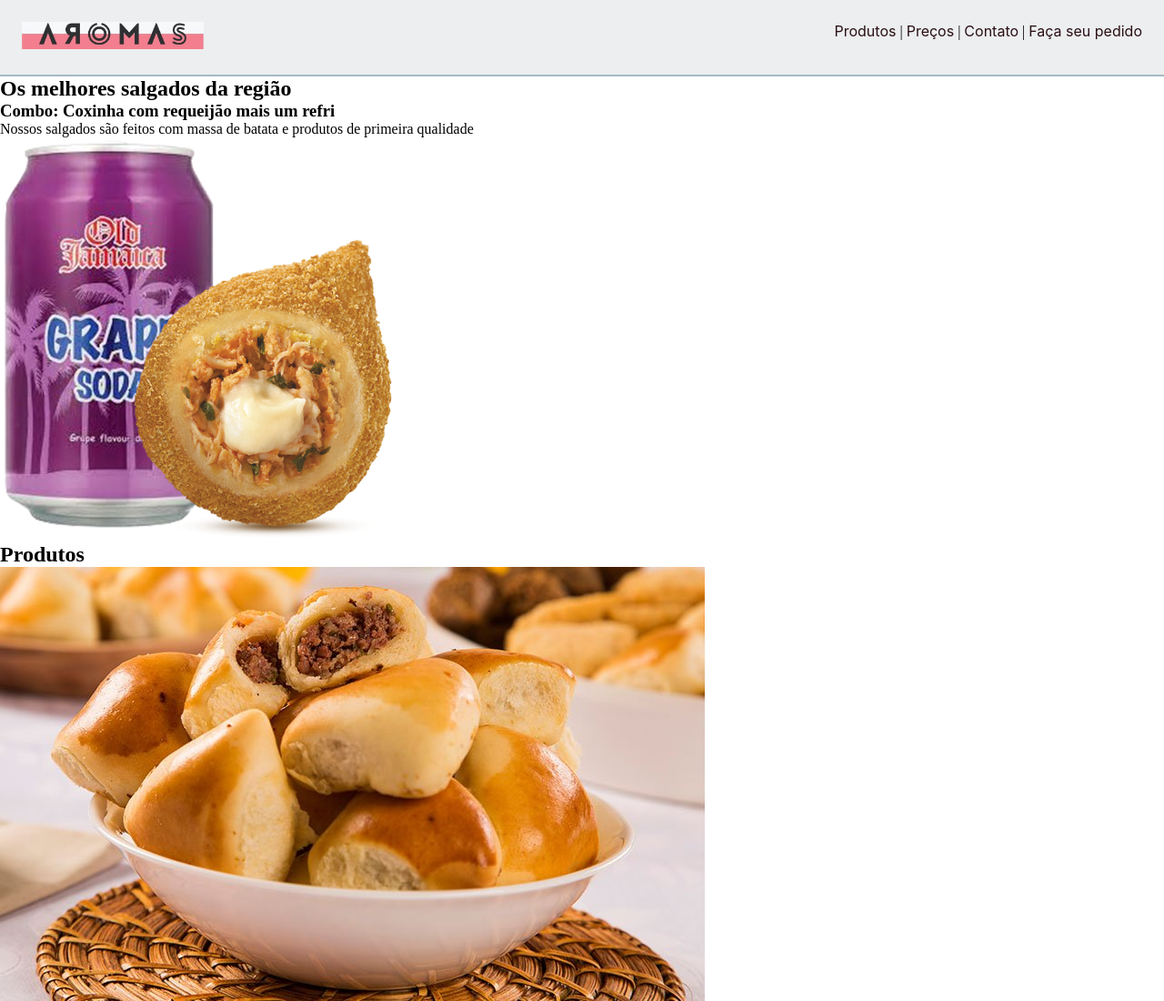
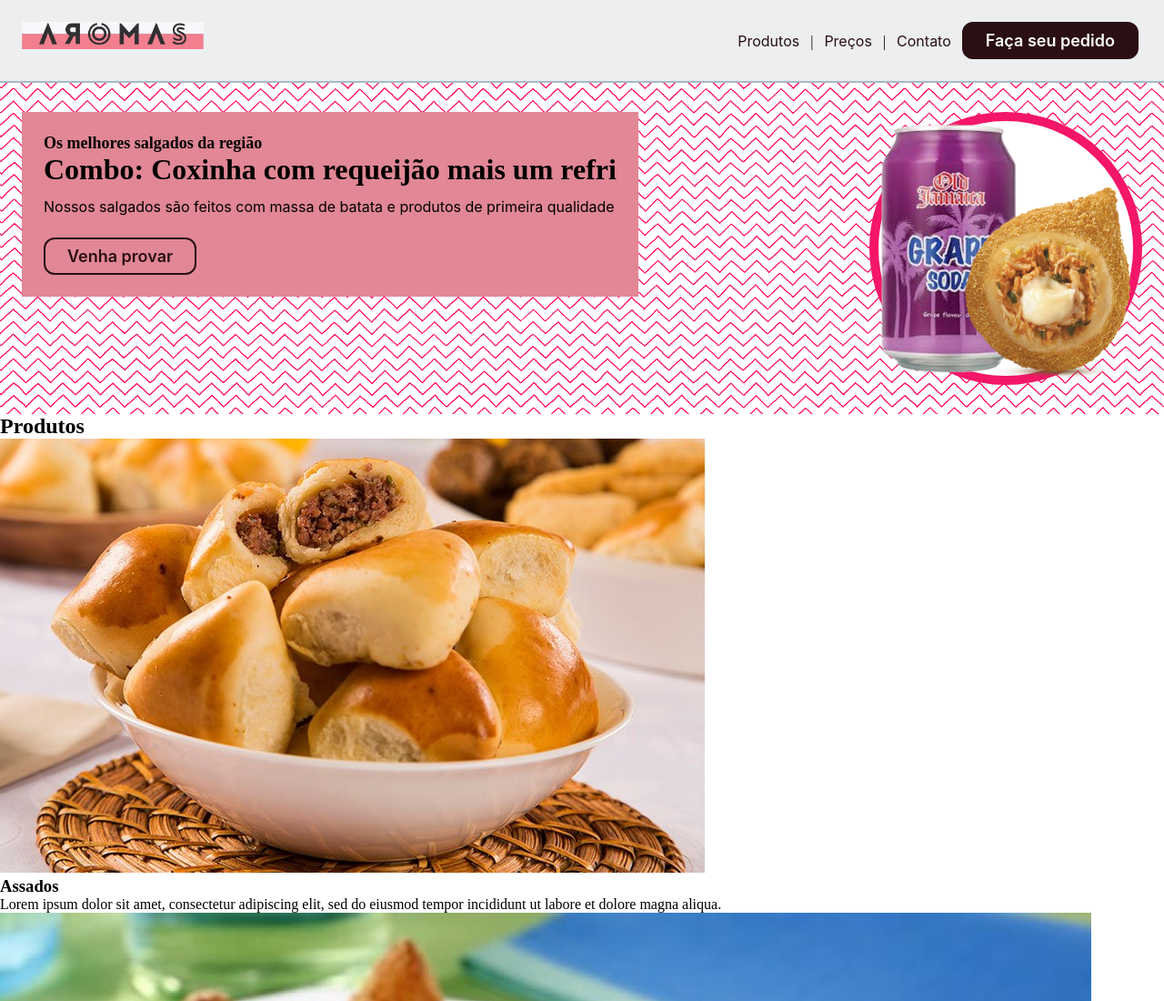
Before and after one commit to thiagokpelo/fullture-aromas-lanchonete, a plain HTML site: page original/index.html in a window 1280 px wide. Shown: the top 1100 px of the page at 91% size. Drawn offline with Linux system fonts and the light colour scheme.

Commit message:
feat(original): refactor selectors and create new styles to banner

```diff
--- a/original/index.html
+++ b/original/index.html
@@ -7,88 +7,33 @@
 
     <title>Aromas lanchonete</title>
 
-    <style>
-        * {
-            box-sizing: border-box;
-            padding: 0;
-            margin: 0;
-        }
-
-        header {
-            background-color: #eceeef;
-            border-bottom: 2px solid #a5bac5;
-            padding-top: 24px;
-            padding-bottom: 24px;
-            padding-left: 24px;
-            padding-right: 24px;
-        }
-
-        /* clearfix */
-        header::after {
-            content: '';
-            clear: both;
-            display: table;
-        }
-
-        #logo {
-            display: block;
-            width: 200px;
-            float: left;
-        }
-
-        #logo img {
-            width: inherit;
-        }
-
-        header nav {
-            float: right;
-        }
-
-        header ul {
-            list-style: none;
-            padding-left: 0;
-        }
-
-        header li {
-            display: inline;
-        }
-
-        header li a {
-            font-family: -apple-system, BlinkMacSystemFont, 'Segoe UI', Roboto, Oxygen, Ubuntu, Cantarell, 'Open Sans', 'Helvetica Neue', sans-serif;
-            text-decoration: none;
-            color: #2a0f14;
-        }
-
-        a:hover {
-            color: #e18795;
-            text-decoration: underline;
-        }
-    </style>
+    <link rel="stylesheet" href="styles/reset.css">
+    <link rel="stylesheet" href="styles/header.css">
+    <link rel="stylesheet" href="styles/banner.css">
 </head>
 
 <body>
     <!-- Cabeçalho -->
-    <header>
-        <a id="logo" href="index.html">
+    <header class="header">
+        <a class="header-logo" href="index.html">
             <img src="images/aromas-logo.jpg" alt="Aromas lanchonete">
         </a>
 
-        <nav>
-            <ul>
-                <li>
+        <nav class="header-navigation">
+            <ul class="header-navigation-list">
+                <li class="header-navigation-item">
                     <a href="#">Produtos</a>
                 </li>
-                <li>|</li>
-                <li>
+                <li class="header-navigation-item">|</li>
+                <li class="header-navigation-item">
                     <a href="#">Preços</a>
                 </li>
-                <li>|</li>
-                <li>
+                <li class="header-navigation-item">|</li>
+                <li class="header-navigation-item">
                     <a href="#">Contato</a>
                 </li>
-                <li>|</li>
-                <li>
-                    <a href="#">Faça seu pedido</a>
+                <li class="header-navigation-item">
+                    <a class="header-navigation-link" href="#">Faça seu pedido</a>
                 </li>
             </ul>
         </nav>
@@ -96,14 +41,20 @@
 
     <!-- Conteúdo principal -->
     <main>
-        <section id="banner-highlight">
-            <h2>Os melhores salgados da região</h2>
+        <section class="banner-highlight">
+            <div class="banner-highlight-content">
+                <h2 class="banner-highlight-title">Os melhores salgados da região</h2>
 
-            <h3>Combo: Coxinha com requeijão mais um refri</h3>
+                <h3 class="banner-highlight-subtitle">Combo: Coxinha com requeijão mais um refri</h3>
 
-            <p>Nossos salgados são feitos com massa de batata e produtos de primeira qualidade</p>
+                <p class="banner-highlight-description">Nossos salgados são feitos com massa de batata e produtos de primeira qualidade</p>
 
-            <img src="images/coxinha-com-refri-transparente.png" alt="Coxinha com um refrigerante em lata">
+                <a class="banner-highlight-link" href="#">Venha provar</a>
+            </div>
+
+            <div class="banner-highlight-image-background">
+                <img src="images/coxinha-com-refri-transparente.png" alt="Coxinha com um refrigerante em lata">
+            </div>
         </section>
 
         <section id="products">
--- /dev/null
+++ b/original/styles/banner.css
@@ -0,0 +1,67 @@
+.banner-highlight {
+    background-image: url(../images/fundo.png);
+    background-size: contain;
+    background-position: center;
+    padding: 32px 24px;
+}
+
+/* clearfix */
+.banner-highlight::after {
+    content: '';
+    clear: both;
+    display: table;
+}
+
+.banner-highlight-content {
+    background-color: #e18795;
+    padding: 24px;
+    float: left;
+}
+
+.banner-highlight-title {
+    font-size: 18px;
+}
+
+.banner-highlight-subtitle {
+    font-size: 32px;
+    margin-bottom: 12px;
+}
+
+.banner-highlight-description {
+    font-family: -apple-system, BlinkMacSystemFont, 'Segoe UI', Roboto, Oxygen, Ubuntu, Cantarell, 'Open Sans', 'Helvetica Neue', sans-serif;
+    margin-bottom: 24px;;
+}
+
+.banner-highlight-link {
+    display: inline-block;
+    border: 2px solid #2a0f14;
+    border-radius: 12px;
+    padding: 8px 24px;
+    font-family: -apple-system, BlinkMacSystemFont, 'Segoe UI', Roboto, Oxygen, Ubuntu, Cantarell, 'Open Sans', 'Helvetica Neue', sans-serif;
+    font-size: 18px;
+    font-weight: 600;
+    text-decoration: none;
+    color: #2a0f14;
+    background-color: transparent;
+}
+
+.banner-highlight-link:hover {
+    color: #fff;
+    background-color: #2a0f14;
+    text-decoration: none;
+}
+
+.banner-highlight-image-background {
+    display: block;
+    background-color: #fff;
+    width: 300px;
+    height: 300px;
+    border: 10px solid #f41668;
+    border-radius: 50%;
+    float: right;
+}
+
+.banner-highlight-image-background img {
+    object-fit: contain;
+    width: 100%;
+}
--- /dev/null
+++ b/original/styles/header.css
@@ -0,0 +1,64 @@
+.header {
+    background-color: #eceeef;
+    border-bottom: 2px solid #a5bac5;
+    padding-top: 24px;
+    padding-bottom: 24px;
+    padding-left: 24px;
+    padding-right: 24px;
+}
+
+/* clearfix */
+.header::after {
+    content: '';
+    clear: both;
+    display: table;
+}
+
+.header-logo {
+    display: block;
+    width: 200px;
+    float: left;
+}
+
+.header-logo img {
+    width: 100%;
+}
+
+.header-navigation {
+    float: right;
+}
+
+.header-navigation-item {
+    display: inline;
+    padding: 0 4px;
+}
+
+header li a {
+    font-family: -apple-system, BlinkMacSystemFont, 'Segoe UI', Roboto, Oxygen, Ubuntu, Cantarell, 'Open Sans', 'Helvetica Neue', sans-serif;
+    text-decoration: none;
+    color: #2a0f14;
+}
+
+header li a:hover {
+    color: #e18795;
+    text-decoration: underline;
+}
+
+.header-navigation-link {
+    display: inline-block;
+    border: 2px solid #2a0f14;
+    border-radius: 12px;
+    padding: 8px 24px;
+    font-family: -apple-system, BlinkMacSystemFont, 'Segoe UI', Roboto, Oxygen, Ubuntu, Cantarell, 'Open Sans', 'Helvetica Neue', sans-serif;
+    font-size: 18px;
+    font-weight: 600;
+    text-decoration: none;
+    color: #fff;
+    background-color: #2a0f14;
+}
+
+.header-navigation-link:hover {
+    color: #2a0f14;
+    background-color: transparent;
+    text-decoration: none;
+}
--- /dev/null
+++ b/original/styles/reset.css
@@ -0,0 +1,5 @@
+* {
+    box-sizing: border-box;
+    padding: 0;
+    margin: 0;
+}
```
